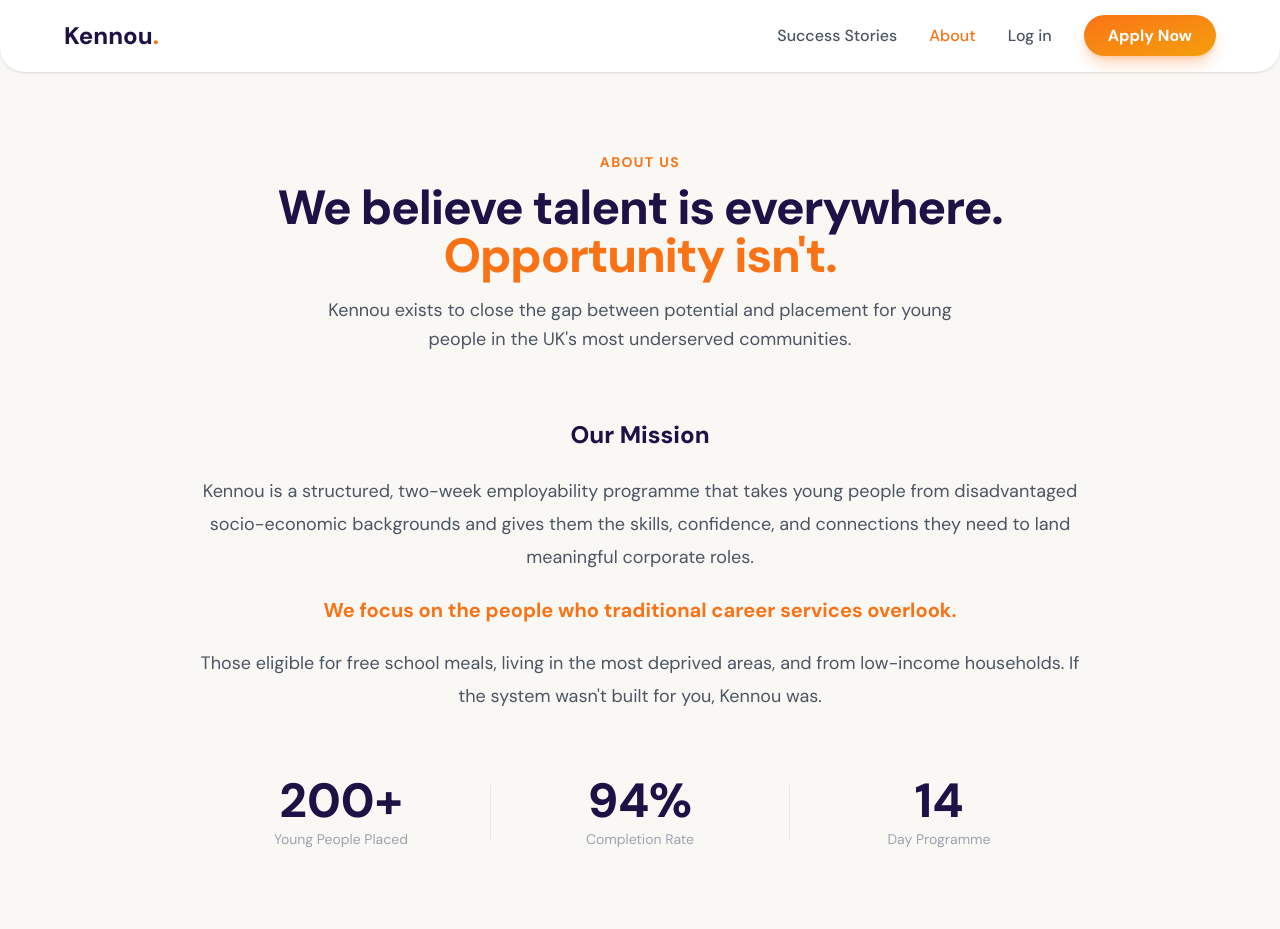
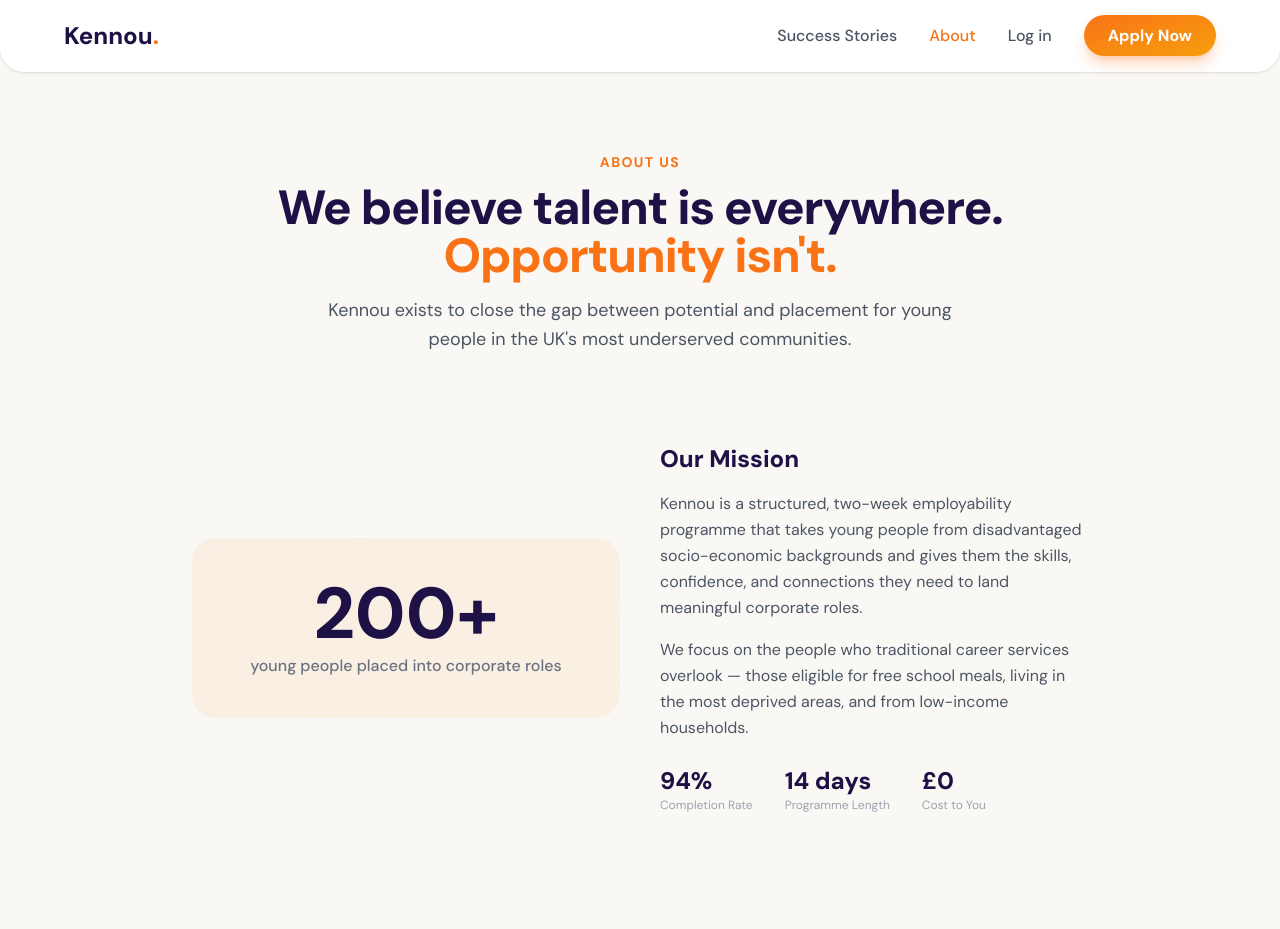
Before and after one commit to ridmo7/Kennou, a Next.js app: page /about in a window 1280 px wide. Shown: the top 929 px of the page. Built offline with nearby package versions, Linux system fonts and the light colour scheme.

Commit message:
About: two-column layout with hero stat + inline secondary stats

```diff
--- a/src/app/about/page.tsx
+++ b/src/app/about/page.tsx
@@ -20,40 +20,37 @@
 
       {/* Mission */}
       <ScrollReveal>
-        <section className="px-6 md:px-16 py-8 max-w-5xl mx-auto">
-          <h2 className="text-2xl font-extrabold mb-6 text-center">Our Mission</h2>
-          <p className="text-gray-600 text-lg leading-[1.85] mb-5 text-center">
+        <section className="px-6 md:px-16 py-14 max-w-5xl mx-auto">
+          <div className="grid md:grid-cols-2 gap-10 items-center">
+            <div className="bg-gradient-to-br from-coral/8 to-amber/8 rounded-3xl p-10 flex flex-col items-center justify-center text-center gap-1">
+              <p className="text-6xl md:text-7xl font-extrabold text-deep-purple leading-none">200+</p>
+              <p className="text-base text-gray-500 font-medium">young people placed into corporate roles</p>
+            </div>
+            <div>
+              <h2 className="text-2xl font-extrabold mb-4">Our Mission</h2>
+              <p className="text-gray-600 leading-relaxed mb-4">
                 Kennou is a structured, two-week employability programme that takes young people from disadvantaged
                 socio-economic backgrounds and gives them the skills, confidence, and connections they need to land
                 meaningful corporate roles.
               </p>
-          <p className="text-coral text-xl font-bold text-center leading-relaxed mb-5">
-            We focus on the people who traditional career services overlook.
+              <p className="text-gray-600 leading-relaxed mb-4">
+                We focus on the people who traditional career services overlook — those eligible for free school
+                meals, living in the most deprived areas, and from low-income households.
               </p>
-          <p className="text-gray-600 text-lg leading-[1.85] text-center">
-            Those eligible for free school meals, living in the most deprived areas, and from low-income
-            households. If the system wasn&apos;t built for you, Kennou was.
-          </p>
-        </section>
-      </ScrollReveal>
-
-      {/* Stats strip */}
-      <ScrollReveal>
-        <section className="px-6 md:px-16 py-8 max-w-5xl mx-auto">
-          <div className="flex items-center justify-center gap-0">
-            <div className="flex-1 text-center">
-              <p className="text-4xl md:text-5xl font-extrabold text-deep-purple">200+</p>
-              <p className="text-sm text-gray-400 mt-1">Young People Placed</p>
+              <div className="flex gap-8 pt-2">
+                <div>
+                  <p className="text-2xl font-extrabold text-deep-purple">94%</p>
+                  <p className="text-xs text-gray-400">Completion Rate</p>
                 </div>
-            <div className="w-px h-14 bg-gray-200" />
-            <div className="flex-1 text-center">
-              <p className="text-4xl md:text-5xl font-extrabold text-deep-purple">94%</p>
-              <p className="text-sm text-gray-400 mt-1">Completion Rate</p>
+                <div>
+                  <p className="text-2xl font-extrabold text-deep-purple">14 days</p>
+                  <p className="text-xs text-gray-400">Programme Length</p>
                 </div>
-            <div className="w-px h-14 bg-gray-200" />
-            <div className="flex-1 text-center">
-              <p className="text-4xl md:text-5xl font-extrabold text-deep-purple">14</p>
-              <p className="text-sm text-gray-400 mt-1">Day Programme</p>
+                <div>
+                  <p className="text-2xl font-extrabold text-deep-purple">£0</p>
+                  <p className="text-xs text-gray-400">Cost to You</p>
+                </div>
+              </div>
             </div>
           </div>
         </section>
```
Lines whose indentation alone changed are shown as unchanged.
